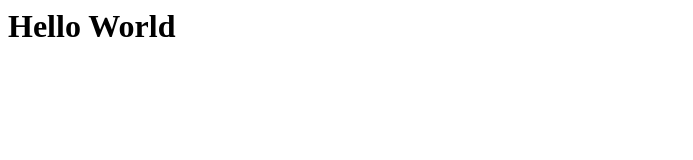
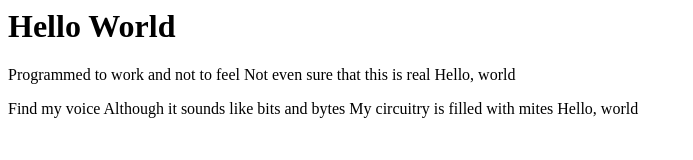
Before and after one commit to Binghamton-University-Design/arts-280d-starter-hvnovack, a plain HTML site: page index.html in a window 1280 px wide. Shown: the whole page, without its empty margins (0-693 px from the left). Drawn offline with Linux system fonts and the light colour scheme.

Commit message:
hello world cont
cont

```diff
--- a/index.html
+++ b/index.html
@@ -7,6 +7,19 @@
 
  	<h1>Hello World</h1>
 
+ 	<p>Programmed to work and not to feel
+Not even sure that this is real
+Hello, world</p>
+
+	<p>Find my voice
+Although it sounds like bits and bytes
+My circuitry is filled with mites
+Hello, world
+</p>
+
+
+
+
  </body>
 
 </html>
```
